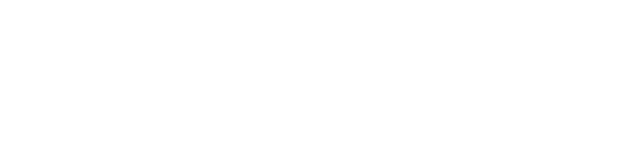
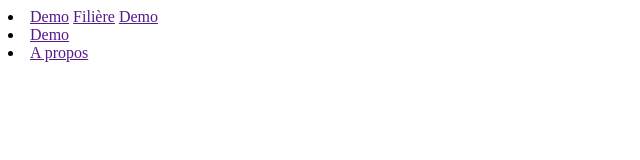
Before and after one commit to Agent-Stan/SITEESGIS, a plain HTML site: page index.html in a window 1280 px wide. Shown: the whole page, without its empty margins (0-640 px from the left). Drawn offline with Linux system fonts and the light colour scheme.

Commit message:
Ajout de nouveaux liens

```diff
--- a/index.html
+++ b/index.html
@@ -6,6 +6,16 @@
     <title>Accueil</title>
 </head>
 <body>
-
+    <li>
+        <a href="">Demo</a>
+        <a href="">Filière</a>
+        <a href="">Demo</a>
+    </li>
+    <li>
+        <a href="">Demo</a>
+    </li>
+    <li>
+        <a href="">A propos</a>
+    </li>
 </body>
 </html>
```
